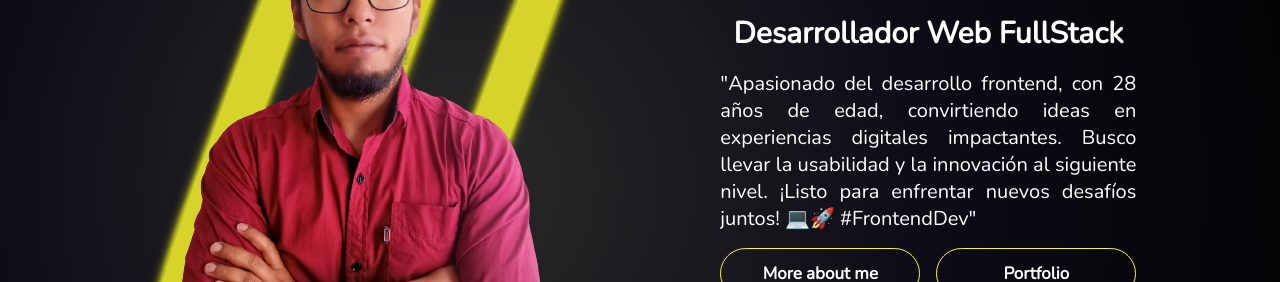
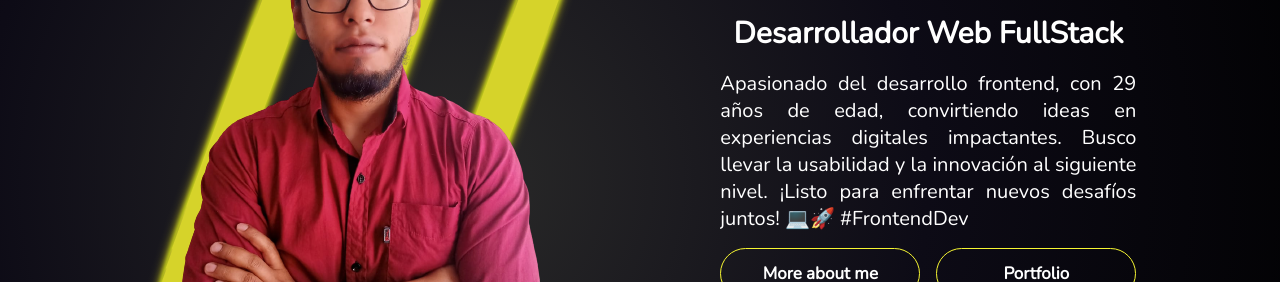
Before and after one commit to cristobalquilimaco/portfolioff, a React (Vite) app: page / in a window 1280 px wide. Shown: the part 286-568 px from the top of the page. Built offline with nearby package versions, Linux system fonts and the light colour scheme.

Commit message:
Se actualiza informacion de la pagina home del portafolio

```diff
--- a/src/components/Home.jsx
+++ b/src/components/Home.jsx
@@ -1,4 +1,4 @@
-import React, { useState, useEffect } from 'react';
+import  { useState, useEffect } from 'react';
 import images from '../assets/images';
 import "../components/styles/home.css";
 import { Link } from 'react-router-dom';
@@ -55,7 +55,7 @@ const Home = () => {
           )}
           <h2 className='developertext'>Desarrollador Web FullStack</h2>
           <p className='description'>
-            "Apasionado del desarrollo frontend, con 28 años de edad, convirtiendo ideas en experiencias digitales impactantes. Busco llevar la usabilidad y la innovación al siguiente nivel. ¡Listo para enfrentar nuevos desafíos juntos! 💻🚀 #FrontendDev"
+            Apasionado del desarrollo frontend, con 29 años de edad, convirtiendo ideas en experiencias digitales impactantes. Busco llevar la usabilidad y la innovación al siguiente nivel. ¡Listo para enfrentar nuevos desafíos juntos! 💻🚀 #FrontendDev
           </p>
           <div className='btn_principal btn-information'>
             <Link to="/aboutme"><button className='btn btn_home2'>More about me</button></Link>
```
